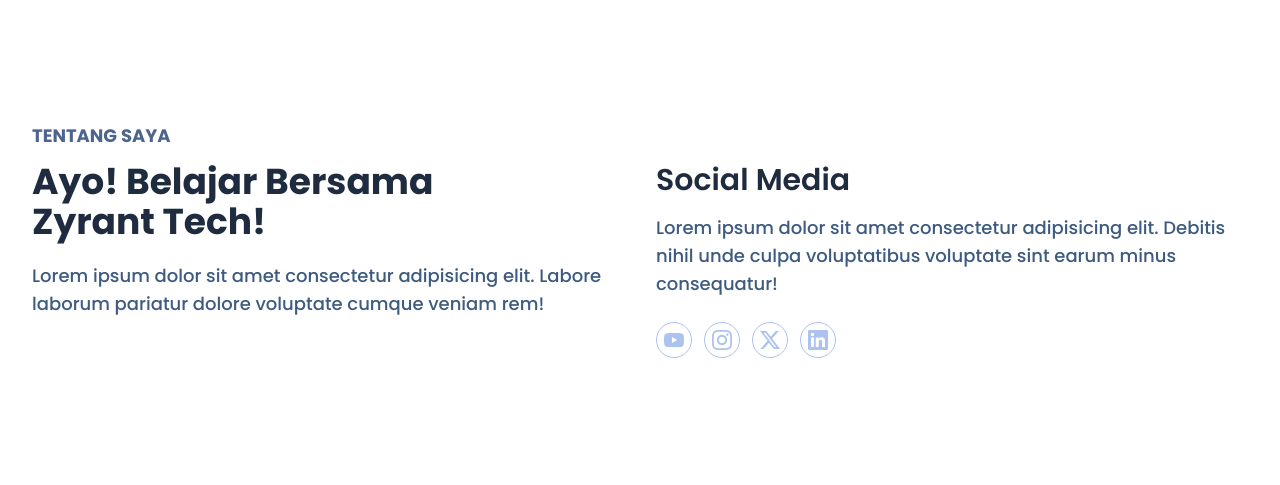
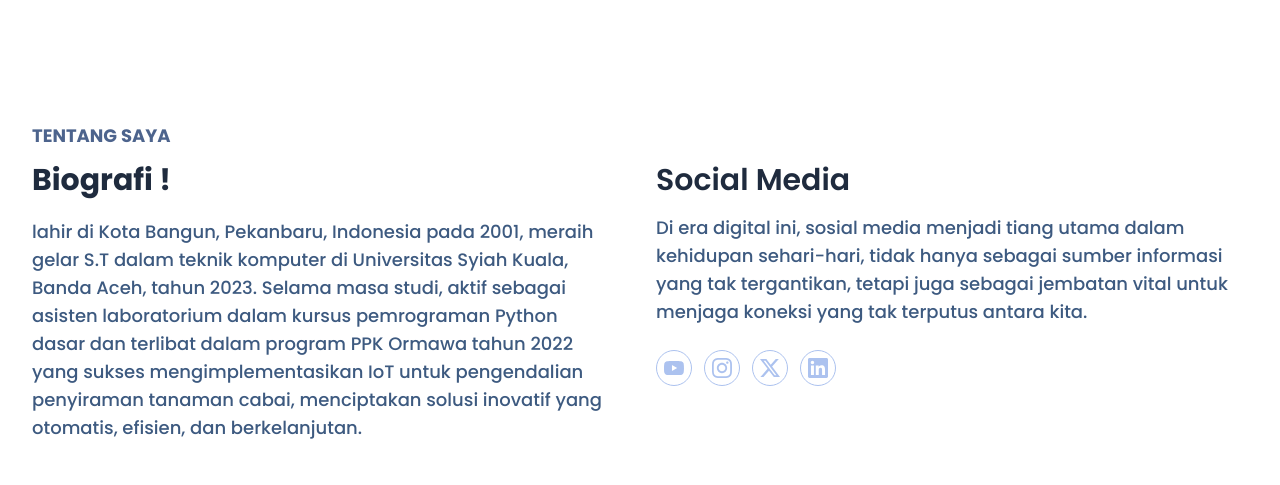
Before and after one commit to pratamatresna/portfolio-tailwindcss, a website: page index.html in a window 1280 px wide. Shown: the part 466-951 px from the top of the page. Drawn offline with Linux system fonts and the light colour scheme.

Commit message:
update lagi

```diff
--- a/index.html
+++ b/index.html
@@ -184,15 +184,20 @@
               Tentang Saya
             </h4>
             <h2
-              class="font-bold text-pw7 text-3xl mb-5 max-w-md lg:text-4xl dark:text-pw9"
+              class="font-bold text-pw7 text-2xl mb-5 max-w-md lg:text-3xl dark:text-pw9"
             >
-              Ayo! Belajar Bersama Zyrant Tech!
+              Biografi !
             </h2>
             <p
               class="font-medium text-base text-pw4 max-w-xl lg:text-lg dark:text-pw2"
             >
-              Lorem ipsum dolor sit amet consectetur adipisicing elit. Labore
-              laborum pariatur dolore voluptate cumque veniam rem!
+              lahir di Kota Bangun, Pekanbaru, Indonesia pada 2001, meraih gelar
+              S.T dalam teknik komputer di Universitas Syiah Kuala, Banda Aceh,
+              tahun 2023. Selama masa studi, aktif sebagai asisten laboratorium
+              dalam kursus pemrograman Python dasar dan terlibat dalam program
+              PPK Ormawa tahun 2022 yang sukses mengimplementasikan IoT untuk
+              pengendalian penyiraman tanaman cabai, menciptakan solusi inovatif
+              yang otomatis, efisien, dan berkelanjutan.
             </p>
           </div>
           <!-- Bagian 2 -->
@@ -205,9 +210,10 @@
             <p
               class="font-medium text-base text-pw4 mb-6 lg:text-lg dark:text-pw2"
             >
-              Lorem ipsum dolor sit amet consectetur adipisicing elit. Debitis
-              nihil unde culpa voluptatibus voluptate sint earum minus
-              consequatur!
+              Di era digital ini, sosial media menjadi tiang utama dalam
+              kehidupan sehari-hari, tidak hanya sebagai sumber informasi yang
+              tak tergantikan, tetapi juga sebagai jembatan vital untuk menjaga
+              koneksi yang tak terputus antara kita.
             </p>
             <div class="flex items-center">
               <!-- Youtube -->
```
Also changed, not shown: public/css/style.css.
